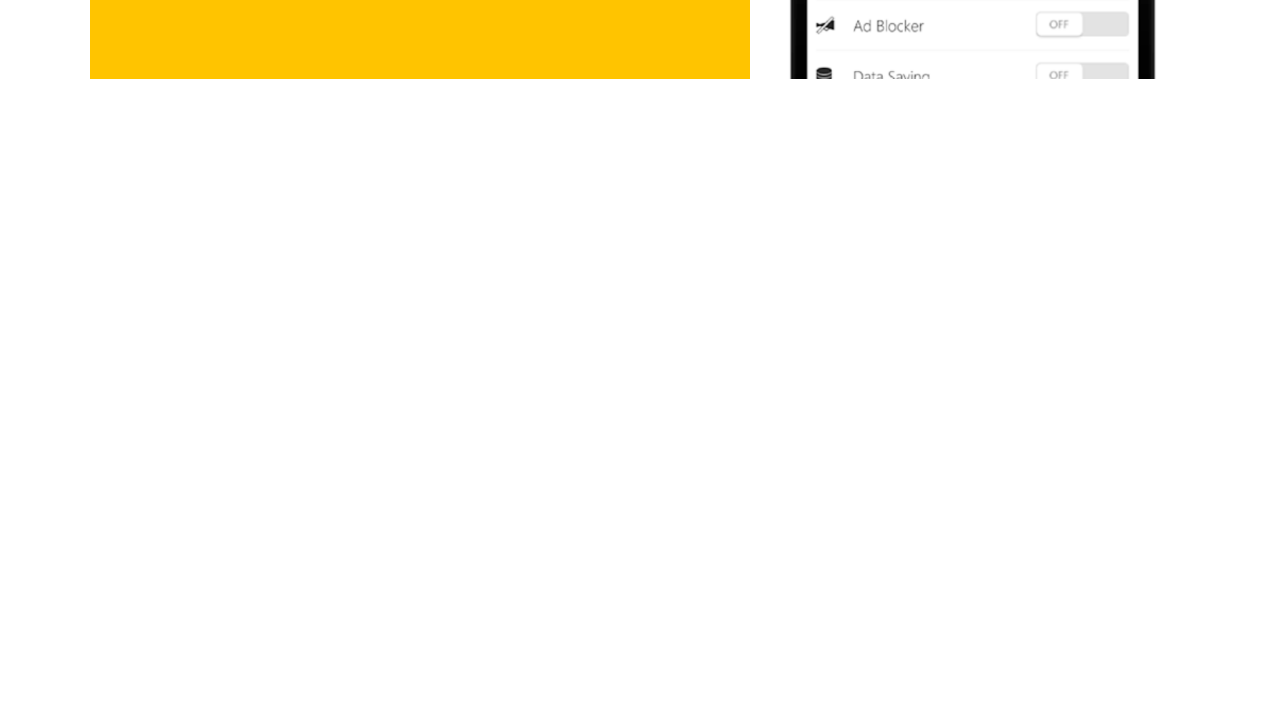
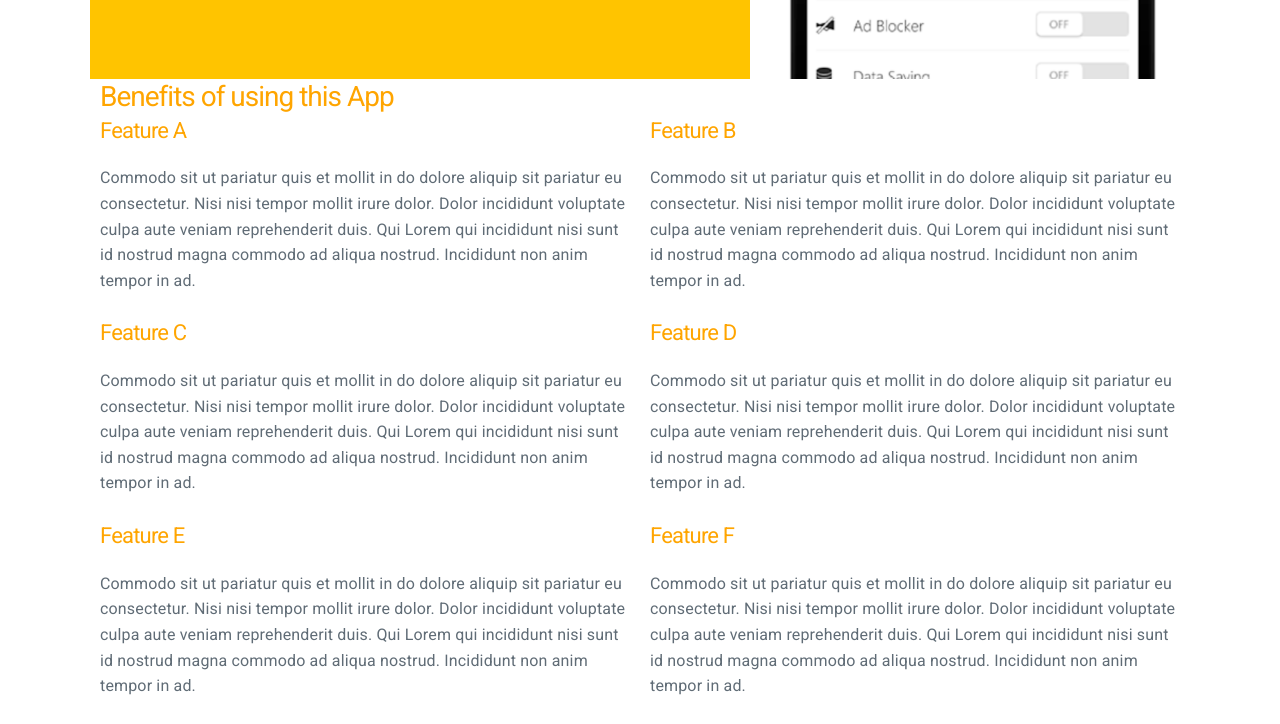
Before and after one commit to codingEzio/css_crashcourse, a plain HTML site: page milligram-product-page/index.html in a window 1280 px wide. Shown: the part 495-1219 px from the top of the page. Before the commit the page ends 800 px from the top, so only its background shows below. Drawn offline with Linux system fonts and the light colour scheme.

Commit message:
feat: The content area with a bunch of paragraphs

```diff
--- a/milligram-product-page/css/style.css
+++ b/milligram-product-page/css/style.css
@@ -82,3 +82,10 @@ ul.store-badges a {
     background-size: cover;
     background-position: 0 15px;
 }
+
+/* Content Area */
+
+section.info h3,
+section.info h4 {
+    color: orange;
+}
--- a/milligram-product-page/index.html
+++ b/milligram-product-page/index.html
@@ -5,10 +5,7 @@
     <title>Milligram Grid System</title>
     <meta name="description" content="" />
     <meta name="author" content="" />
-    <meta
-      name="viewport"
-      content="width=device-width,initial-scale=1"
-    />
+    <meta name="viewport" content="width=device-width,initial-scale=1" />
 
     <link href="./css/milligram.min.css" rel="stylesheet" type="text/css" />
     <link href="./css/style.css" rel="stylesheet" type="text/css" />
@@ -29,7 +26,7 @@
 
     <div class="row navigation">
       <div class="column column-25 logo">
-            <img src="images/logo.png" alt="A logo">
+        <img src="images/logo.png" alt="A logo" />
       </div>
 
       <div class="column column-50 column-offset-25">
@@ -47,18 +44,107 @@
 
         <ul class="store-badges">
           <li>
-                    <a href="#Apple" class="store-iOS" title="Available on the App Store"></a>
+            <a
+              href="#Apple"
+              class="store-iOS"
+              title="Available on the App Store"
+            ></a>
           </li>
           <li>
-                    <a href="#Android" class="store-Android" title="Available on the Google Play Store"></a>
+            <a
+              href="#Android"
+              class="store-Android"
+              title="Available on the Google Play Store"
+            ></a>
           </li>
           <li>
-                    <a href="#Windows" class="store-Windows-Phone" title="Available on the Windows Store"></a>
+            <a
+              href="#Windows"
+              class="store-Windows-Phone"
+              title="Available on the Windows Store"
+            ></a>
           </li>
         </ul>
       </div>
 
-        <div class="column column-40 mastHeadImage">
+      <div class="column column-40 mastHeadImage"></div>
+    </section>
+
+    <section class="info">
+      <div class="row">
+        <h3 class="column">Benefits of using this App</h3>
+      </div>
+
+      <div class="row">
+        <div class="column column-50">
+          <h4>Feature A</h4>
+          <p>
+            Commodo sit ut pariatur quis et mollit in do dolore aliquip sit
+            pariatur eu consectetur. Nisi nisi tempor mollit irure dolor. Dolor
+            incididunt voluptate culpa aute veniam reprehenderit duis. Qui Lorem
+            qui incididunt nisi sunt id nostrud magna commodo ad aliqua nostrud.
+            Incididunt non anim tempor in ad.
+          </p>
+        </div>
+
+        <div class="column column-50">
+          <h4>Feature B</h4>
+          <p>
+            Commodo sit ut pariatur quis et mollit in do dolore aliquip sit
+            pariatur eu consectetur. Nisi nisi tempor mollit irure dolor. Dolor
+            incididunt voluptate culpa aute veniam reprehenderit duis. Qui Lorem
+            qui incididunt nisi sunt id nostrud magna commodo ad aliqua nostrud.
+            Incididunt non anim tempor in ad.
+          </p>
+        </div>
+      </div>
+
+      <div class="row">
+        <div class="column column-50">
+          <h4>Feature C</h4>
+          <p>
+            Commodo sit ut pariatur quis et mollit in do dolore aliquip sit
+            pariatur eu consectetur. Nisi nisi tempor mollit irure dolor. Dolor
+            incididunt voluptate culpa aute veniam reprehenderit duis. Qui Lorem
+            qui incididunt nisi sunt id nostrud magna commodo ad aliqua nostrud.
+            Incididunt non anim tempor in ad.
+          </p>
+        </div>
+
+        <div class="column column-50">
+          <h4>Feature D</h4>
+          <p>
+            Commodo sit ut pariatur quis et mollit in do dolore aliquip sit
+            pariatur eu consectetur. Nisi nisi tempor mollit irure dolor. Dolor
+            incididunt voluptate culpa aute veniam reprehenderit duis. Qui Lorem
+            qui incididunt nisi sunt id nostrud magna commodo ad aliqua nostrud.
+            Incididunt non anim tempor in ad.
+          </p>
+        </div>
+      </div>
+
+      <div class="row">
+        <div class="column column-50">
+          <h4>Feature E</h4>
+          <p>
+            Commodo sit ut pariatur quis et mollit in do dolore aliquip sit
+            pariatur eu consectetur. Nisi nisi tempor mollit irure dolor. Dolor
+            incididunt voluptate culpa aute veniam reprehenderit duis. Qui Lorem
+            qui incididunt nisi sunt id nostrud magna commodo ad aliqua nostrud.
+            Incididunt non anim tempor in ad.
+          </p>
+        </div>
+
+        <div class="column column-50">
+          <h4>Feature F</h4>
+          <p>
+            Commodo sit ut pariatur quis et mollit in do dolore aliquip sit
+            pariatur eu consectetur. Nisi nisi tempor mollit irure dolor. Dolor
+            incididunt voluptate culpa aute veniam reprehenderit duis. Qui Lorem
+            qui incididunt nisi sunt id nostrud magna commodo ad aliqua nostrud.
+            Incididunt non anim tempor in ad.
+          </p>
+        </div>
       </div>
     </section>
   </body>
```
Lines whose indentation alone changed are shown as unchanged.
